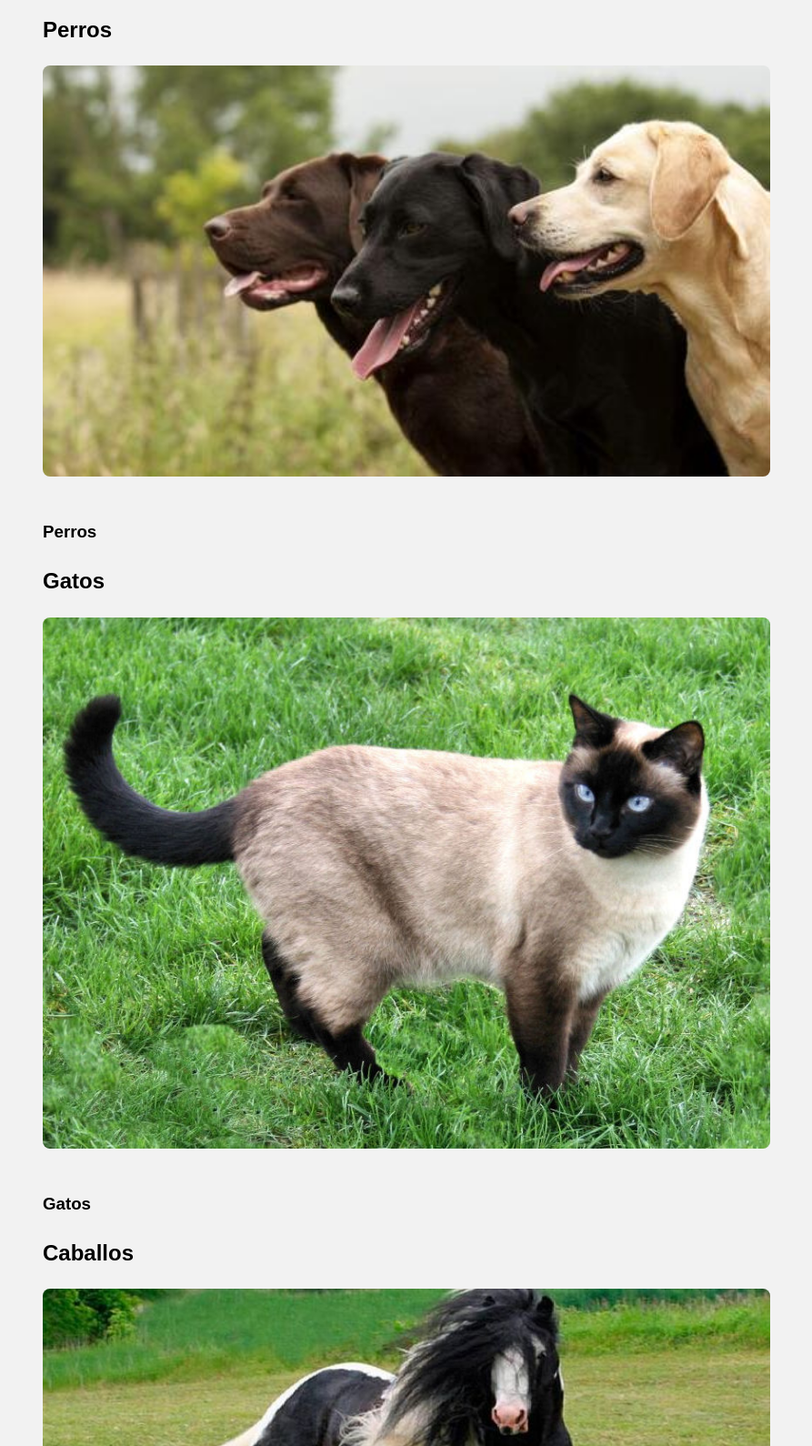
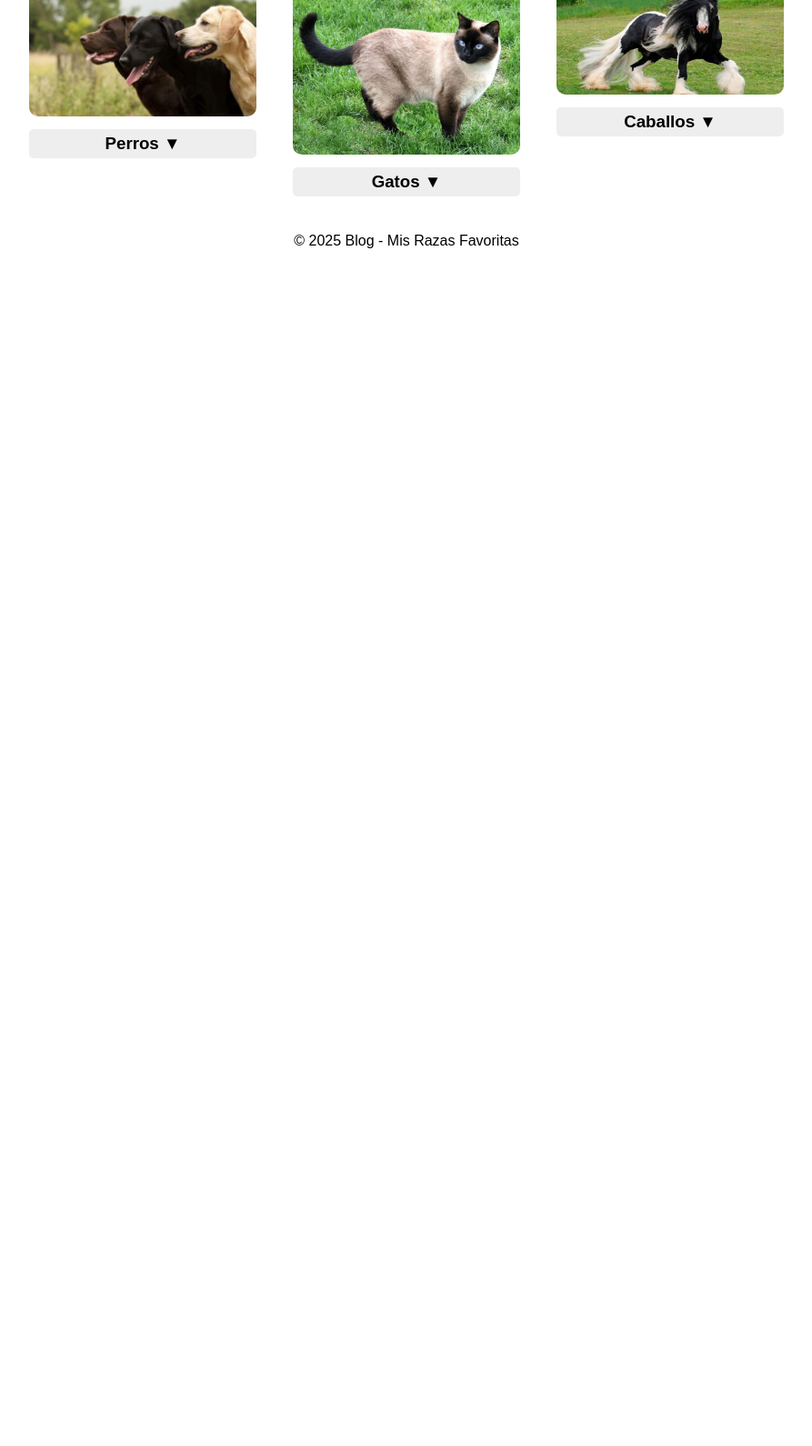
Before and after one commit to carmenoj/blog, a plain HTML site: page index.html in a window 1280 px wide. Shown: the part 100-1690 px from the top of the page at 91% size, without its empty margins (193-1086 px from the left). After the commit the page ends 800 px from the top, so only its background shows below. Drawn offline with Linux system fonts and the light colour scheme.

Commit message:
Add files via upload

```diff
--- a/index.html
+++ b/index.html
@@ -12,38 +12,38 @@
 </header>
 
 <main>
-    <!-- Sección Perros -->
-    <section>
-        <h2>Perros</h2>
-        <div class="grid">
-            <div class="card">
-                <img id="perros-img" src="img/labrador1.jpg" alt="Perros">
-                <h3>Perros</h3>
+    <div class="animales-grid">
+        <!-- Perros -->
+        <div class="animal-card">
+            <img src="img/labrador1.jpg" alt="Perros" id="perros-img">
+            <h3 onclick="toggleDropdown('perros-dropdown')">Perros ▼</h3>
+            <div class="dropdown" id="perros-dropdown">
+                <a href="labrador.html">Labrador Retriever</a>
+                <a href="pastor-aleman.html">Pastor Alemán</a>
             </div>
         </div>
-    </section>
 
-    <!-- Sección Gatos -->
-    <section>
-        <h2>Gatos</h2>
-        <div class="grid">
-            <div class="card">
-                <img id="gatos-img" src="img/siames1.jpg" alt="Gatos">
-                <h3>Gatos</h3>
+        <!-- Gatos -->
+        <div class="animal-card">
+            <img src="img/siames1.jpg" alt="Gatos" id="gatos-img">
+            <h3 onclick="toggleDropdown('gatos-dropdown')">Gatos ▼</h3>
+            <div class="dropdown" id="gatos-dropdown">
+                <a href="siames.html">Gato Siamés</a>
+                <a href="main-coon.html">Gato Main Coon</a>
+                <a href="bosque-noruega.html">Gato Bosque de Noruega</a>
             </div>
         </div>
-    </section>
 
-    <!-- Sección Caballos -->
-    <section>
-        <h2>Caballos</h2>
-        <div class="grid">
-            <div class="card">
-                <img id="caballos-img" src="img/percheron1.jpg" alt="Caballos">
-                <h3>Caballos</h3>
+        <!-- Caballos -->
+        <div class="animal-card">
+            <img src="img/percheron1.jpg" alt="Caballos" id="caballos-img">
+            <h3 onclick="toggleDropdown('caballos-dropdown')">Caballos ▼</h3>
+            <div class="dropdown" id="caballos-dropdown">
+                <a href="percheron.html">Caballo Percherón</a>
+                <a href="arabe.html">Caballo Árabe</a>
             </div>
         </div>
-    </section>
+    </div>
 </main>
 
 <footer>
--- a/style.css
+++ b/style.css
@@ -1,26 +1,57 @@
 body {
     font-family: Arial, sans-serif;
-    max-width: 800px;
-    margin: auto;
-    background: #f2f2f2;
-    padding: 20px;
-    line-height: 1.6;
+    text-align: center;
+    margin: 0;
+    padding: 0;
 }
 
-header, footer {
-    text-align: center;
+header h1 {
     margin: 20px 0;
 }
 
-img {
-    width: 100%;
-    border-radius: 8px;
-    margin-bottom: 20px;
+.animales-grid {
+    display: flex;
+    justify-content: center;
+    gap: 40px;
+    margin: 30px 0;
 }
 
-a {
-    color: #0066cc;
+.animal-card {
+    width: 250px;
+    position: relative;
 }
-a:hover {
-    text-decoration: underline;
+
+.animal-card img {
+    width: 100%;
+    height: auto;
+    border-radius: 10px;
 }
+
+.animal-card h3 {
+    margin: 10px 0;
+    cursor: pointer;
+    background-color: #eee;
+    padding: 5px;
+    border-radius: 5px;
+}
+
+.dropdown {
+    display: none;
+    flex-direction: column;
+    text-align: center;
+    background-color: #f9f9f9;
+    border: 1px solid #ccc;
+    border-radius: 5px;
+    margin-top: 5px;
+}
+
+.dropdown a {
+    padding: 8px;
+    text-decoration: none;
+    color: #333;
+    display: block;
+}
+
+.dropdown a:hover {
+    background-color: #ddd;
+}
```
